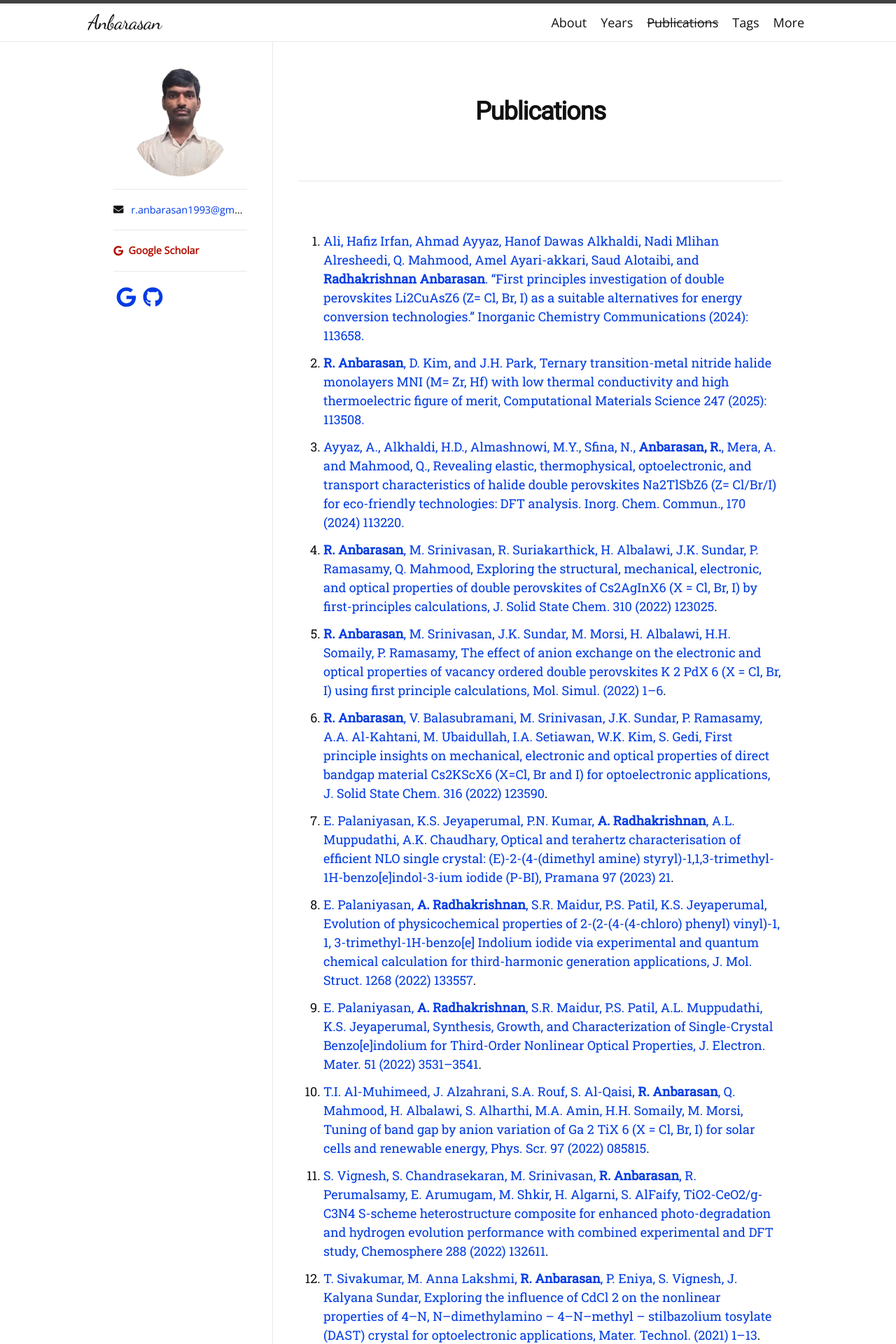
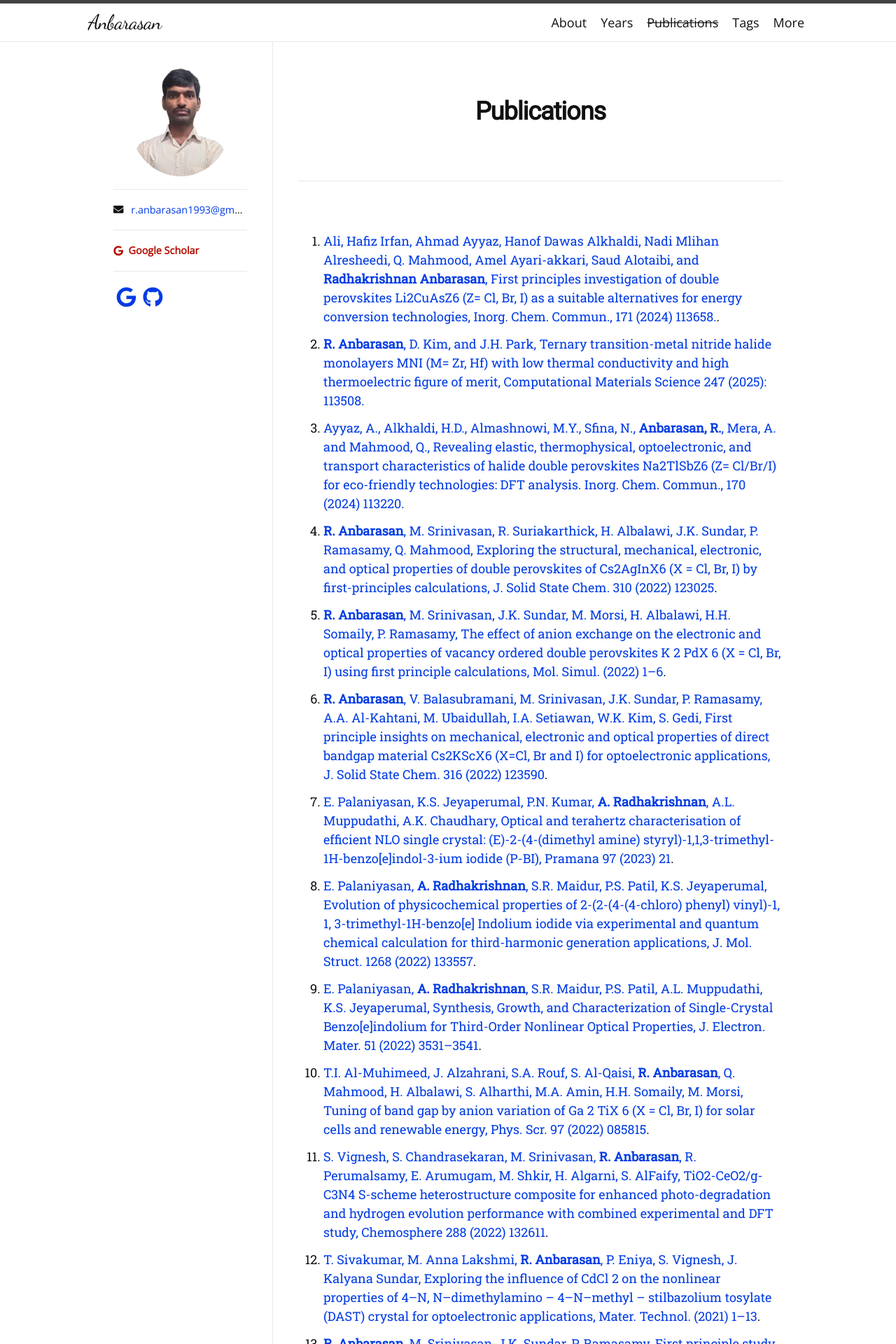
Before and after one commit to anbarasananbu/anbarasan, a Jekyll site: the page built from publications.md, in a window 1280 px wide. Shown: the top 1920 px of the page at 70% size. Built offline with Jekyll 4.4.1, drawn with Linux system fonts in a browser that asks for light colours; nearby versions of some CDN libraries; some web fonts are replaced; a style sheet for code colours, icons or effects is not loaded.

Commit message:
Update publications.md

```diff
--- a/publications.md
+++ b/publications.md
@@ -4,7 +4,7 @@ type: publications
 title: Publications
 permalink: /publications/
 ---
-1. [Ali, Hafiz Irfan, Ahmad Ayyaz, Hanof Dawas Alkhaldi, Nadi Mlihan Alresheedi, Q. Mahmood, Amel Ayari-akkari, Saud Alotaibi, and **Radhakrishnan Anbarasan**. "First principles investigation of double perovskites Li2CuAsZ6 (Z= Cl, Br, I) as a suitable alternatives for energy conversion technologies." Inorganic Chemistry Communications (2024): 113658.](https://www.sciencedirect.com/science/article/pii/S1387700324016484)
+1. [Ali, Hafiz Irfan, Ahmad Ayyaz, Hanof Dawas Alkhaldi, Nadi Mlihan Alresheedi, Q. Mahmood, Amel Ayari-akkari, Saud Alotaibi, and **Radhakrishnan Anbarasan**, First principles investigation of double perovskites Li2CuAsZ6 (Z= Cl, Br, I) as a suitable alternatives for energy conversion technologies, Inorg. Chem. Commun., 171 (2024) 113658.](https://doi.org/10.1016/j.inoche.2024.113658).
 2. [**R. Anbarasan**, D. Kim, and J.H. Park, Ternary transition-metal nitride halide monolayers MNI (M= Zr, Hf) with low thermal conductivity and high thermoelectric figure of merit, Computational Materials Science 247 (2025): 113508.](https://doi.org/10.1016/j.commatsci.2024.113508)
 3. [Ayyaz, A., Alkhaldi, H.D., Almashnowi, M.Y., Sfina, N., **Anbarasan, R.**, Mera, A. and Mahmood, Q., Revealing elastic, thermophysical, optoelectronic, and transport characteristics of halide double perovskites Na2TlSbZ6 (Z= Cl/Br/I) for eco-friendly technologies: DFT analysis. Inorg. Chem. Commun., 170 (2024) 113220.](https://doi.org/10.1016/j.inoche.2024.113220)
 4.	[**R. Anbarasan**, M. Srinivasan, R. Suriakarthick, H. Albalawi, J.K. Sundar, P. Ramasamy, Q. Mahmood, Exploring the structural, mechanical, electronic, and optical properties of double perovskites of Cs2AgInX6 (X = Cl, Br, I) by first-principles calculations, J. Solid State Chem. 310 (2022) 123025](https://doi.org/10.1016/j.jssc.2022.123025).
```
